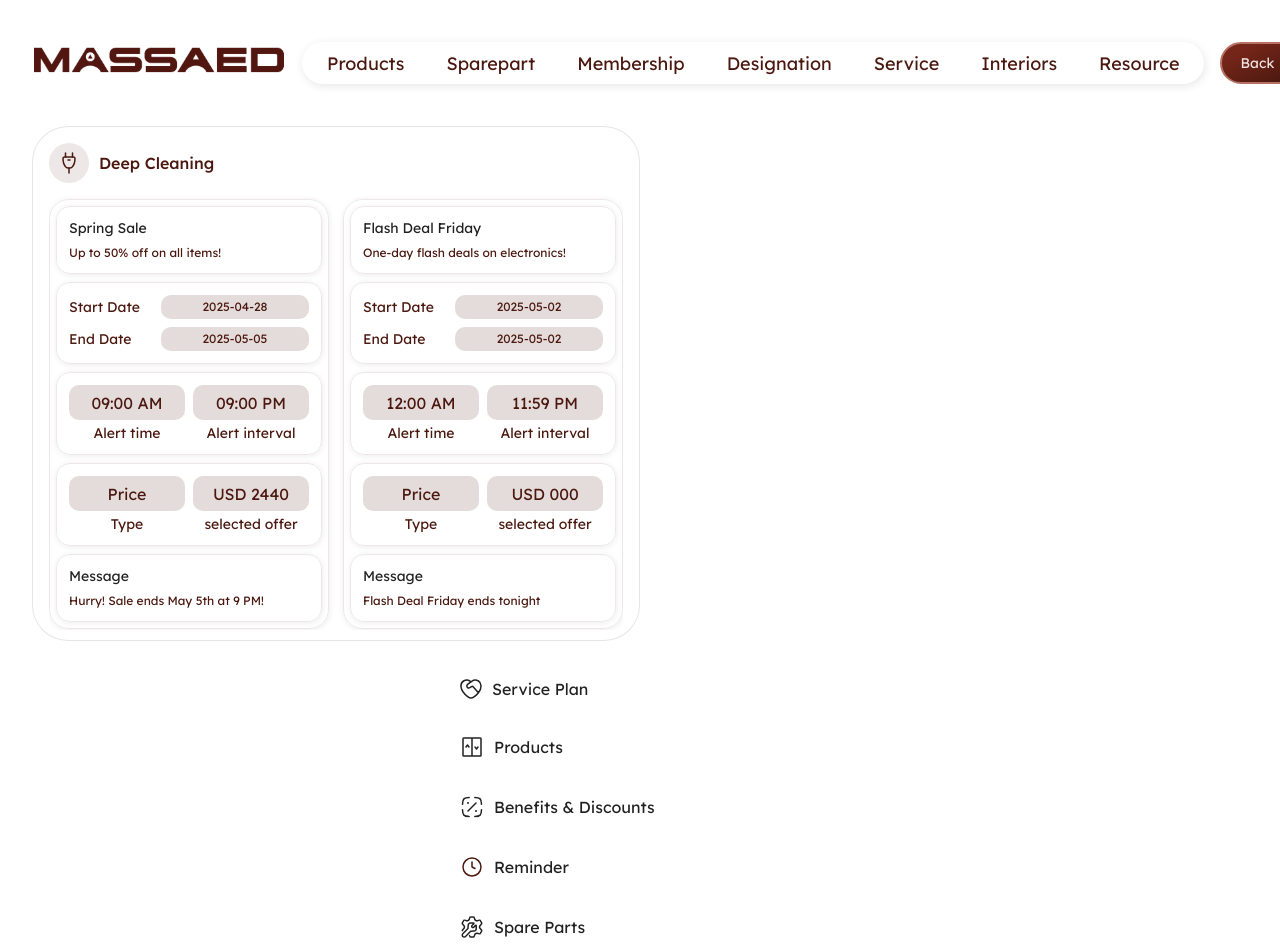
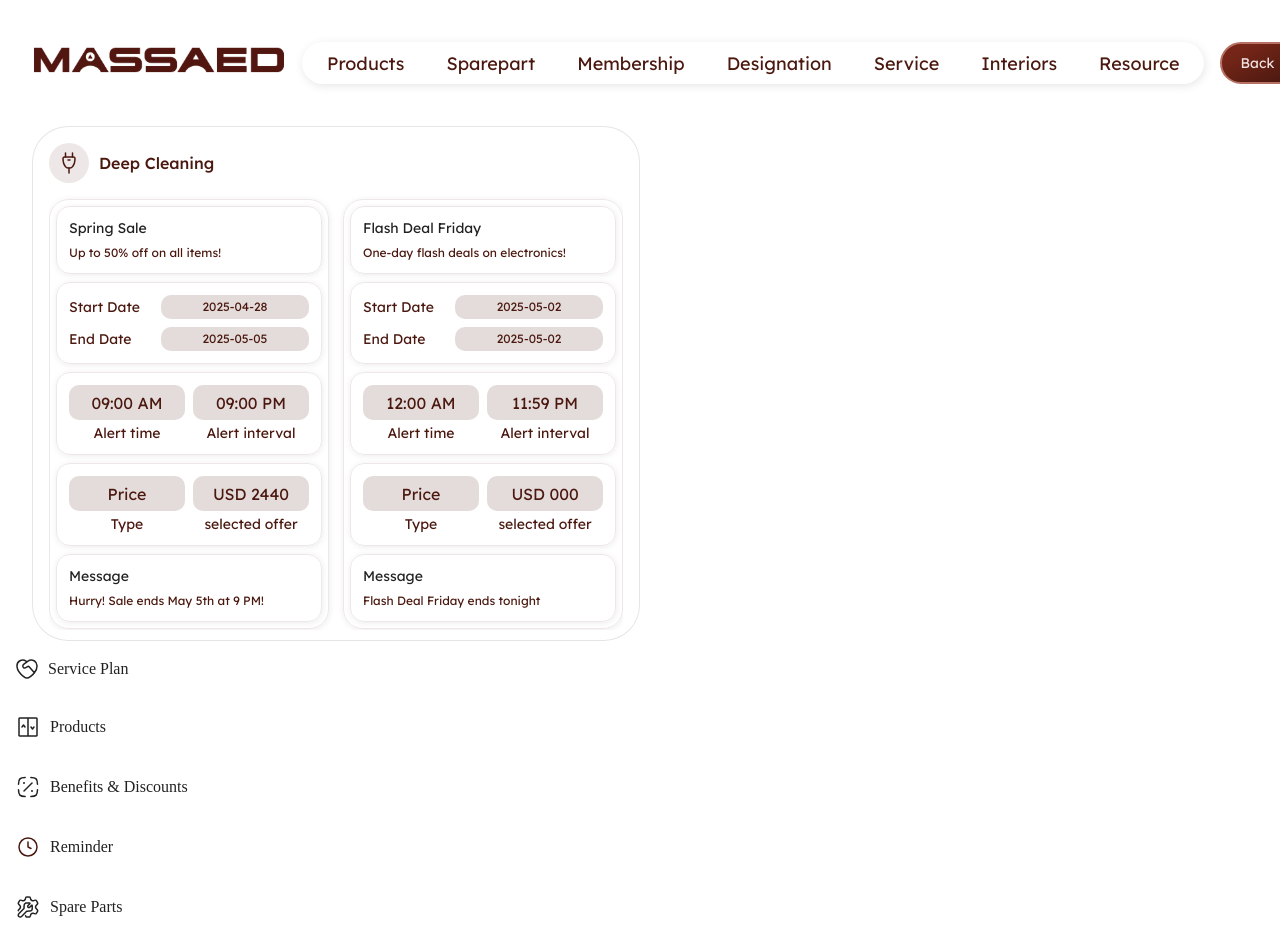
Before and after one commit to akashpsquare/masad-test, a React (Vite) app: page / in a window 1280 px wide. Shown: the top 952 px of the page. Built offline with nearby package versions, Linux system fonts and the light colour scheme.

Commit message:
add animations and make acitve effect

```diff
--- a/src/components/Resusable/SideBar/SideBar.module.css
+++ b/src/components/Resusable/SideBar/SideBar.module.css
@@ -1,17 +1,3 @@
-.sidebar_container{
-    font-family: "Lexend Deca", sans-serif;
-  display: flex;
-   margin-left: 444px;
-   margin-top: 20px;
-}
-
-
-.sidebar{
-    list-style-type: none;
-
-    padding: 0;
-    margin: 0;
-}
 .sidebar_li {
     background: linear-gradient(180deg, #FFFFFF 0%, rgba(255, 255, 255, 0) 100%);
     padding: 18px 16px;
@@ -19,20 +5,56 @@
     border-top-left-radius: 20px;
     border-top-right-radius: 20px;
     position: relative;
+    transition: margin 0.3s ease-in-out; /* Smooth transition for margin changes */
 }
 
-.last {
-     border-radius: 20px;;
+.sidebar_li.active {
+    background-color: #fff;
+    border-radius: 50px 0px 20px 50px;
+    margin-top: 10px; /* Add margin-top for active link */
+    margin-bottom: 10px; /* Add margin-bottom for active link */
 }
 
+.sidebar_li.active::before {
+    content: "";
+    position: absolute;
+    background-color: rgb(141 17 17 / 1%);
+    top: 60px;
+    right: -41px;
+    height: 65px;
+    width: 57px;
+    border-top-right-radius: 79px;
+    border-bottom-right-radius: 17px;
+    z-index: 44;
+    box-shadow: 0 -45px 0 0 #fff;
+}
 
-.sidebar_container_link{
+.sidebar_li.active::after {
+    content: "";
+    position: absolute;
+    z-index: 44;
+    background-color: #00000000;
+    bottom: 100%;
+    right: -41px;
+    height: 65px;
+    width: 57px;
+    border-top-right-radius: 17px;
+    border-bottom-right-radius: 79px;
+    box-shadow: 0 45px 0 0 #fff;
+}
+
+.sidebar_li:first-child.active::after {
+    content: none; /* Remove the ::after effect for the first link */
+}
+
+.sidebar_container_link {
     text-decoration: none;
     color: rgba(0, 0, 0, 0.87);
     font-size: 16px;
     display: block;
 }
-.icon_text_container{
+
+.icon_text_container {
     display: flex;
     align-items: center;
     gap: 10px;
--- a/src/components/Resusable/SideBar/SideBar.tsx
+++ b/src/components/Resusable/SideBar/SideBar.tsx
@@ -1,3 +1,4 @@
+import { useState } from 'react';
 import styles from './SideBar.module.css';
 import ServiceIcon from '../../../assets/Icons/ServicePlanIcon.svg';
 import ProductIcon from '../../../assets/Icons/ProductsIcon.svg';
@@ -6,7 +7,8 @@ import ReminderIcon from '../../../assets/Icons/ReminderIcon.svg';
 import SparePartsIcon from '../../../assets/Icons/SparePartsIcon.svg';
 
 const SideBar = () => {
-  // Sidebar items configuration
+  const [activeIndex, setActiveIndex] = useState<number | null>(null);
+
   const sidebarItems = [
     { icon: ServiceIcon, label: 'Service Plan', link: '#' },
     { icon: ProductIcon, label: 'Products', link: '#' },
@@ -19,16 +21,18 @@ const SideBar = () => {
     <div className={styles.sidebar_container}>
       <ul className={styles.sidebar}>
         {sidebarItems.map((item, index) => (
-       <a className={styles.sidebar_container_link} href={item.link}>
-          <li onClick={()=>{
-            console.log(item.label);
-          }}key={index} className={ index === sidebarItems.length -1 ? `${styles.sidebar_li} ${styles.last}`:  styles.sidebar_li}>
+          <li
+            key={index}
+            className={`${styles.sidebar_li} ${index === activeIndex ? styles.active : ''}`}
+            onClick={() => setActiveIndex(index)}
+          >
+            <a className={styles.sidebar_container_link} href={item.link}>
               <div className={styles.icon_text_container}>
                 <img src={item.icon} alt={item.label} />
                 <p>{item.label}</p>
               </div>
+            </a>
           </li>
-            </a>
         ))}
       </ul>
     </div>
```
